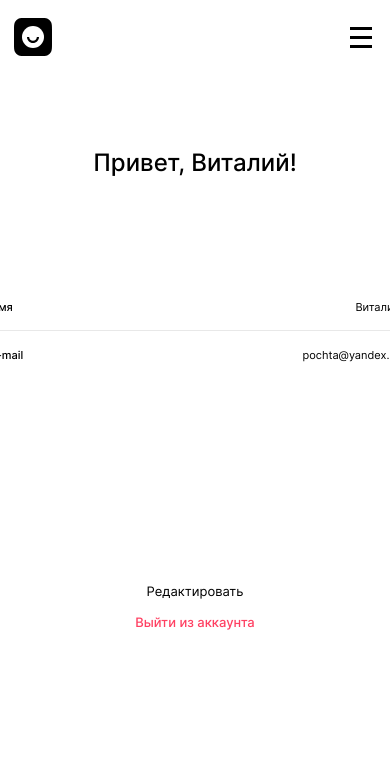
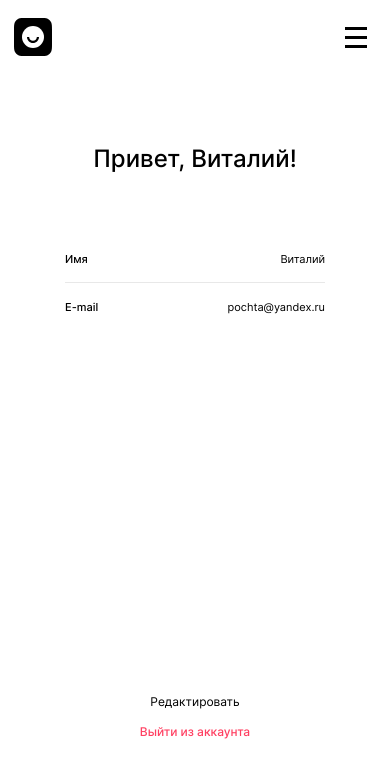
Before and after one commit to AlexTolevich/movies-explorer-frontend, a React (Create React App) app: page /profile in a window 390 px wide. Shown: the top 778 px of the page. Built offline with nearby package versions, Linux system fonts and the light colour scheme.

Commit message:
feat: full adaptiv

```diff
--- a/src/components/Login/Login.css
+++ b/src/components/Login/Login.css
@@ -121,3 +121,41 @@
 .login__link:hover {
   opacity: 0.6;
 }
+
+@media screen and (max-width: 1023px) {
+  .login {
+    padding: 232px 0;
+  }
+}
+
+@media screen and (max-width: 767px) {
+  .login {
+    width: 260px;
+    padding: 56px 0 30px;
+    align-items: center;
+  }
+
+  .login__title {
+    margin: 50px 0 80px;
+  }
+
+  .login__form {
+    width: 100%;
+  }
+
+  .login__button {
+    margin: 247px auto 14px;
+    font-size: 12px;
+    line-height: 1.25;
+  }
+
+  .login__text {
+    font-size: 12px;
+    line-height: 1.25;
+  }
+
+  .login__link {
+    font-size: 12px;
+    line-height: 1.25;
+  }
+}
--- a/src/components/Navigation/Navigation.css
+++ b/src/components/Navigation/Navigation.css
@@ -246,7 +246,7 @@
   }
 
   .header__menu-btn {
-    width: 30px;
+    width: 40px;
     height: 20px;
   }
 
--- a/src/components/NotFound/NotFound.css
+++ b/src/components/NotFound/NotFound.css
@@ -38,3 +38,31 @@
 .not-found__link:hover {
   opacity: 0.6;
 }
+
+@media screen and (max-width: 1023px) {
+  .not-found {
+    padding: 408px 0 222px;
+  }
+}
+
+@media screen and (max-width: 767px) {
+  .not-found {
+    padding: 329px 0 30px;
+  }
+
+  .not-found__header {
+    font-size: 80px;
+    line-height: 1.21;
+  }
+
+  .not-found__text {
+    font-size: 12px;
+    line-height: 1.25;
+    margin: 10px auto 284px;
+  }
+
+  .not-found__link {
+    font-size: 12px;
+    line-height: 1.25;
+  }
+}
--- a/src/components/Profile/Profile.css
+++ b/src/components/Profile/Profile.css
@@ -20,7 +20,6 @@
   flex-direction: column;
   width: 410px;
   justify-content: center;
-
 }
 
 .profile__input-container {
@@ -95,3 +94,46 @@
 .profile__signout:hover {
   opacity: 0.6;
 }
+
+@media screen and (max-width: 1023px) {
+  .profile {
+    min-height: 950px;
+    padding: 236px 179px 269px;
+  }
+
+  .profile__header {
+    padding-bottom: 96px;
+  }
+
+  .profile__edit-btn {
+    margin: 210px 0 14px;
+  }
+}
+
+@media screen and (max-width: 767px) {
+  .profile {
+    min-height: 706px;
+    padding: 70px 30px 40px;
+  }
+
+  .profile__header {
+    padding-bottom: 80px;
+    font-size: 24px;
+    line-height: 1.21;
+  }
+
+  .profile__edit-btn {
+    margin: 379px 0 14px;
+    font-size: 12px;
+    line-height: 1.25;
+  }
+
+  .profile__form {
+    width: 260px;
+  }
+
+  .profile__signout {
+    font-size: 12px;
+    line-height: 1.25;
+  }
+}
--- a/src/components/Promo/Promo.css
+++ b/src/components/Promo/Promo.css
@@ -19,6 +19,7 @@
   max-width: 730px;
   min-height: 116px;
   margin: 160px auto 0;
+  padding: 0 5px;
   word-wrap: break-word;
 }
 
--- a/src/components/Register/Register.css
+++ b/src/components/Register/Register.css
@@ -6,7 +6,6 @@
   display: flex;
   flex-direction: column;
   box-sizing: border-box;
-
 }
 
 .register__logo {
@@ -121,3 +120,41 @@
 .register__link:hover {
   opacity: 0.6;
 }
+
+@media screen and (max-width: 1023px) {
+  .register {
+    padding: 232px 0;
+  }
+}
+
+@media screen and (max-width: 767px) {
+  .register {
+    width: 260px;
+    padding: 56px 0 30px;
+    align-items: center;
+  }
+
+  .register__title {
+    margin: 50px 0 80px;
+  }
+
+  .register__form {
+    width: 100%;
+  }
+
+  .register__button {
+    margin: 159px auto 14px;
+    font-size: 12px;
+    line-height: 1.25;
+  }
+
+  .register__text {
+    font-size: 12px;
+    line-height: 1.25;
+  }
+
+  .register__link {
+    font-size: 12px;
+    line-height: 1.25;
+  }
+}
```
